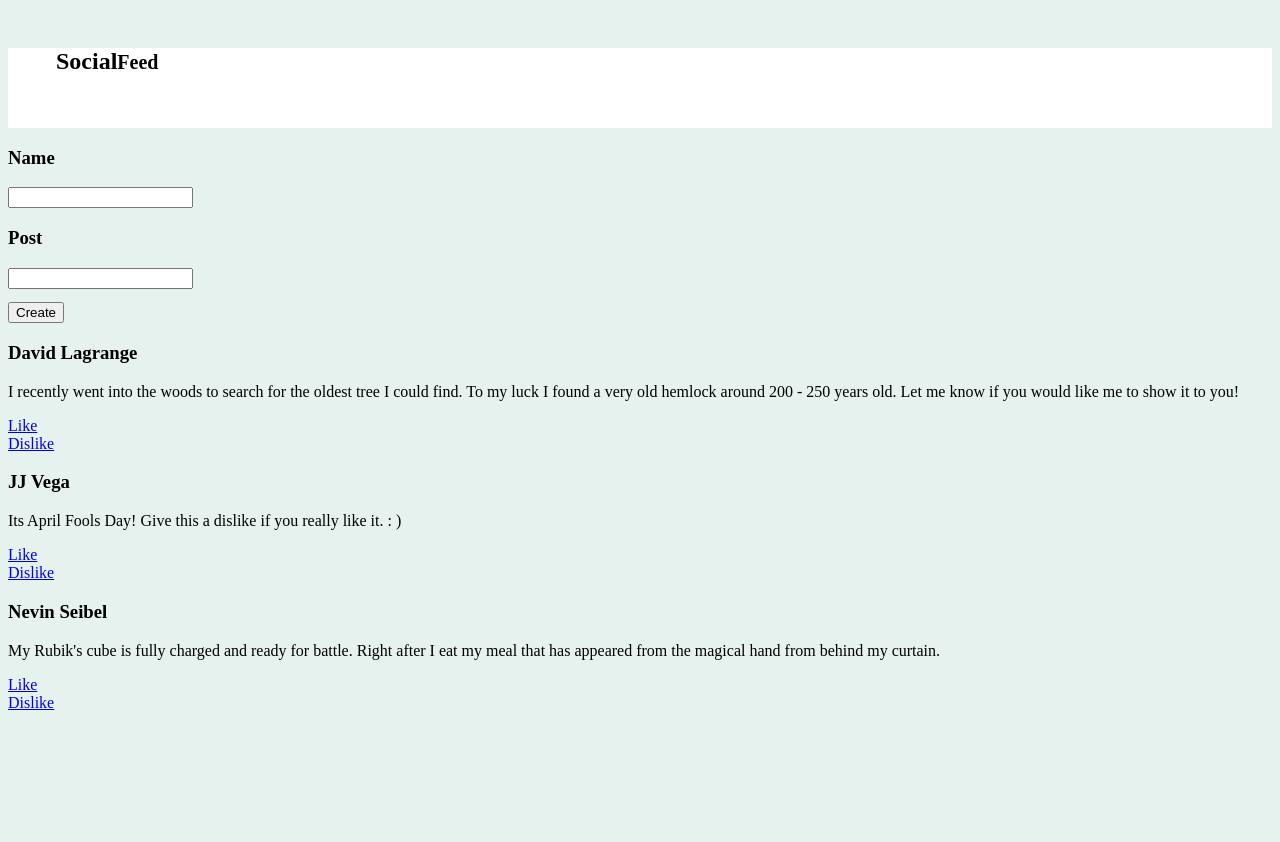
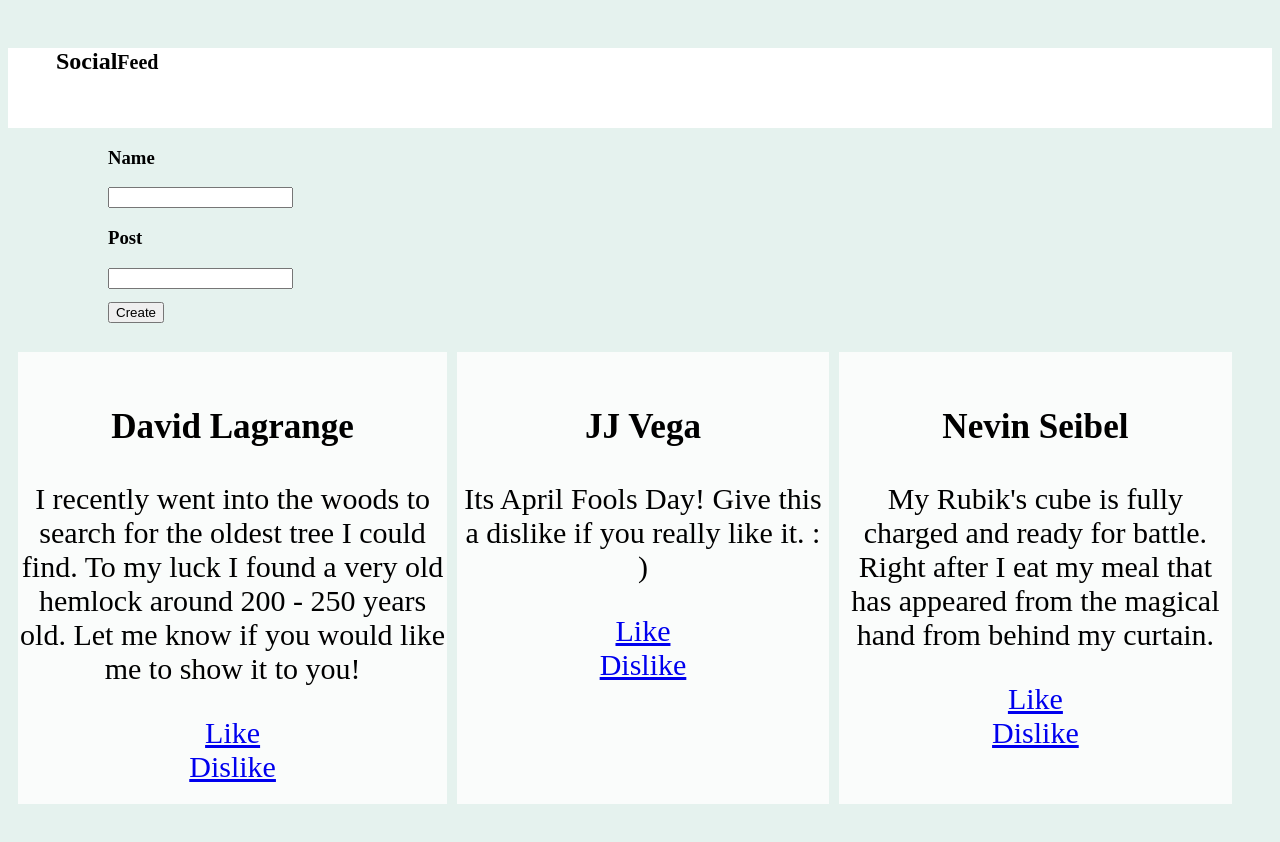
Before and after one commit to CursedByBeauty/SocialFeed, a React (Create React App) app in the folder social-feed/: page / in a window 1280 px wide. Before the commit the page ends 800 px from the top, so only its background shows below. Built offline with nearby package versions, Linux system fonts and the light colour scheme; the HTML template or start-up script is replaced by a standard one.

Commit message:
Added Posts that now appear in the center of the site.

```diff
--- /dev/null
+++ b/social-feed/src/components/CreatePost.css
@@ -0,0 +1,46 @@
+.CreatePostCenter {
+padding: 0px 100px 0px 100px;
+
+
+}
+
+
+
+.grid-container {
+    display: grid;
+    column-gap: 50px;
+    grid-template-columns: auto auto auto;
+    background-color: #E5F2EE;
+    padding: 10px;
+  }
+
+  .grid-item {
+    background-color: rgba(255, 255, 255, 0.8);
+    border: 1px solid rgba(0, 0, 0, 0.8);
+    padding: 20px;
+    font-size: 30px;
+    text-align: center;
+  }
+  .item1 { grid-area: header; }
+  .item2 { grid-area: menu; }
+  .item3 { grid-area: main; }
+  .item4 { grid-area: right; }
+  .item5 { grid-area: footer; }
+
+  .grid-container {
+    display: grid;
+    grid-template-areas:
+      'header header header header header header'
+      'menu main main main right right'
+      'menu footer footer footer footer footer';
+    gap: 10px;
+    background-color: #2196F3;
+    padding: 10px;
+  }
+
+  .grid-container > div {
+    background-color: rgba(255, 255, 255, 0.8);
+    text-align: center;
+    padding: 20px 0;
+    font-size: 30px;
+  }
--- a/social-feed/src/components/CreatePost.jsx
+++ b/social-feed/src/components/CreatePost.jsx
@@ -1,4 +1,5 @@
 import React, { useState } from 'react';
+import './CreatePost.css'
 
 
 
@@ -18,7 +19,7 @@ const CreatePost = ({addNewPosting}) => {
 
     return (
         <form onSubmit={handleSubmit} className='border-box'>
-
+            <div class="CreatePostCenter">
                 <div class="card-body">
                 <h3>Name</h3>
                     <input type='name' className="card-text" value={name} onChange={(event) => setName(event.target.value)} />
@@ -28,7 +29,7 @@ const CreatePost = ({addNewPosting}) => {
                     <input type='post' className="card-text" value={post} onChange={(event) => setPost(event.target.value)} />
                 </div>
                 <button type='submit' class="btn btn-primary" style={{'margin-top': '1em'}}>Create</button>
-
+            </div>
         </form>
 
     );
--- /dev/null
+++ b/social-feed/src/components/Post.css
@@ -0,0 +1,31 @@
+.PostCenter {
+    display: grid;
+    column-gap: 50px;
+    grid-template-columns: auto auto auto;
+    background-color: #E5F2EE;
+    padding: 10px;
+  }
+
+  .grid-item {
+    background-color: rgba(255, 255, 255, 0.8);
+    border: 1px solid rgba(0, 0, 0, 0.8);
+    padding: 20px;
+    font-size: 30px;
+    text-align: center;
+  }
+  .item1 { grid-area: header; }
+  .item2 { grid-area: menu; }
+  .item3 { grid-area: main; }
+  .item4 { grid-area: right; }
+  .item5 { grid-area: footer; }
+
+  .grid-container {
+    display: grid;
+    grid-template-areas:
+      'header header header header header header'
+      'menu main main main right right'
+      'menu footer footer footer footer footer';
+    gap: 10px;
+    background-color: #E5F2EE;
+    padding: 10px;
+  }
--- a/social-feed/src/components/Post.jsx
+++ b/social-feed/src/components/Post.jsx
@@ -1,33 +1,60 @@
-import React from 'react';
-import DisplayPosts from './DisplayPosts';
-const Post = (props) => {
+import React, {Fragment} from "react";
+import DisplayPosts from "./DisplayPosts";
+import './Post.css'
+import './NavBar.css'
 
-    return (
-        <div class="card w-50">
-            <div class="card-body">
-                <h3 style={{margin: 'em'}}>David Lagrange</h3>
-                <p class="card-text">I recently went into the woods to search for the oldest tree I could find. To my luck I
-found a very old hemlock around 200 - 250 years old. Let me know if you would like
-me to show it to you!</p>
-                <a href="#" class="btn btn-primary">Like</a><br></br>
-                <a href="#" class="btn btn-primary">Dislike</a>
+const Post = () => {
+  return (
+    <Fragment>
+
+            <div className="grid-container">
+                <div className="col-md-12">
+                    <h3 className="card-title">David Lagrange</h3>
+                    <p className="card-text">
+                        I recently went into the woods to search for the oldest tree I could
+                        find. To my luck I found a very old hemlock around 200 - 250 years
+                        old. Let me know if you would like me to show it to you!
+                    </p>
+                    <a href="#" className="btn btn-primary">
+                        Like
+                    </a>
+                    <br></br>
+                    <a href="#" className="btn btn-primary">
+                        Dislike
+                    </a>
+                </div>
+                <div className="col-md-12">
+                    <h3 className="card-title">JJ Vega</h3>
+                    <p className="card-text">
+                        Its April Fools Day! Give this a dislike if you really like it. : )
+                    </p>
+                    <a href="#" className="btn btn-primary">
+                        Like
+                    </a>
+                    <br></br>
+                    <a href="#" className="btn btn-primary">
+                        Dislike
+                    </a>
+                </div>
+                <div className="col-md-12">
+                    <h3 className="card-title">Nevin Seibel</h3>
+                    <p className="card-text">
+                        My Rubik's cube is fully charged and ready for battle. Right after I
+                        eat my meal that has appeared from the magical hand from behind my
+                        curtain.
+                    </p>
+                    <a href="#" className="btn btn-primary">
+                        Like
+                    </a>
+                    <br></br>
+                    <a href="#" className="btn btn-primary">
+                        Dislike
+                    </a>
+                </div>
             </div>
-            <div class="card-body">
-                <h3 class="card-title">JJ Vega</h3>
-                <p class="card-text">Its April Fools Day! Give this a dislike if you really like it. : )</p>
-                <a href="#" class="btn btn-primary">Like</a><br></br>
-                <a href="#" class="btn btn-primary">Dislike</a>
-            </div>
-            <div class="card-body">
-                <h3 class="card-title">Nevin Seibel</h3>
-                <p class="card-text">My Rubik's cube is fully charged and ready for battle. Right after I eat my meal that
-has appeared from the magical hand from behind my curtain.</p>
-                <a href="#" class="btn btn-primary">Like</a><br></br>
-                <a href="#" class="btn btn-primary">Dislike</a>
-            </div>
-        </div>
 
-    );
-}
+    </Fragment>
+  );
+};
 
 export default Post;
```
Lines whose indentation alone changed are shown as unchanged.
